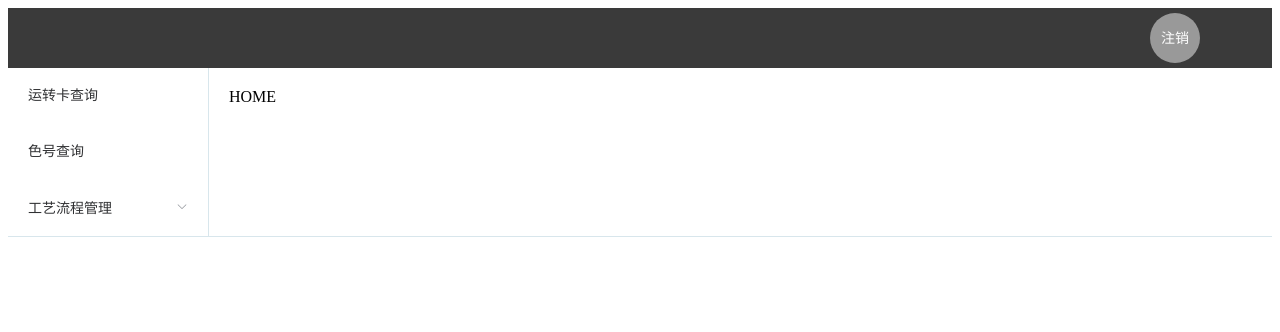
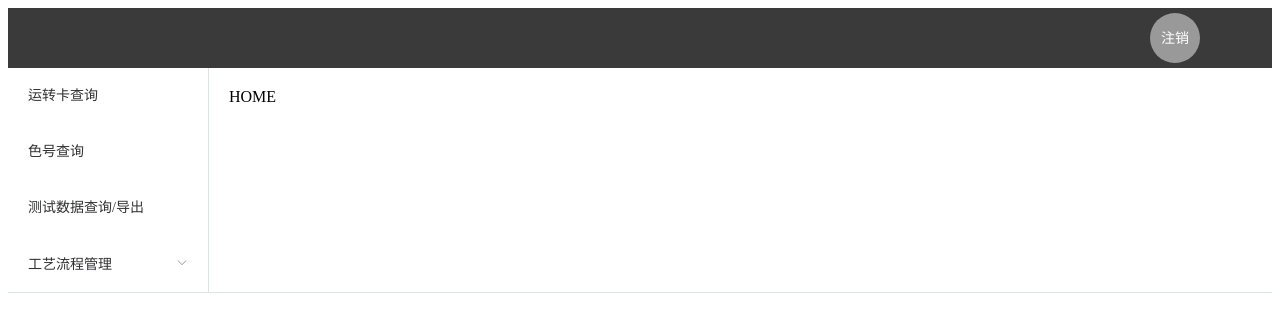
Before and after one commit to xxegoi/DYWeb, a Vue app: page /#/Admin in a window 1280 px wide. Shown: the top 332 px of the page. Built offline with nearby package versions, Linux system fonts and the light colour scheme.

Commit message:
测试数据\导出----添加缸号查询条件

```diff
--- a/src/components/Admin.vue
+++ b/src/components/Admin.vue
@@ -60,16 +60,21 @@ export default {
           path: "/Admin/ColorNo"
         },
         {
+          title:'测试数据查询/导出',
+          isSubMenu:false,
+          path:'/Admin/TestData'
+        },
+        {
           title: "工艺流程管理",
           isSubMenu: true,
           subMenu: [
             {
               title: "工艺流程修改",
-              path:'/Admin/Gylc'
+              path: "/Admin/Gylc"
             },
             {
-                title:"工艺流程修改日志",
-                path:'/Admin/GyLog'
+              title: "工艺流程修改日志",
+              path: "/Admin/GyLog"
             }
           ]
         }
--- a/src/main.js
+++ b/src/main.js
@@ -24,8 +24,8 @@ Vue.prototype.$axios = axios.create({
   headers: {
     'Content-Type': 'application/x-www-form-urlencoded',
   },
-  // baseURL: baseURL,
-  baseURL:'http://localhost:56968'
+  baseURL: baseURL,
+  // baseURL:'http://localhost:56968'
 })
 
 Vue.prototype.$axios.interceptors.request.use(config => {
--- a/src/router/index.js
+++ b/src/router/index.js
@@ -10,6 +10,7 @@ import YZK from '@/components/admin/JXC/YZK/Yzk.vue'
 import ColorNoList from '@/components/admin/JXC/ColorNO/ColorList.vue'
 import Gylc from '@/components/admin/JXC/GYLC/List.vue'
 import Gylog from '@/components/admin/Jxc/GYLC/GYLCLog.vue'
+import TestData from '@/components/admin/Jxc/TestData/TestData_List.vue'
 
 Vue.use(Router)
 
@@ -51,6 +52,9 @@ export default new Router({
         },{
           path:'Gylog',
           component:Gylog
+        },{
+          path:'TestData',
+          component:TestData
         }
       ]
     }
```
